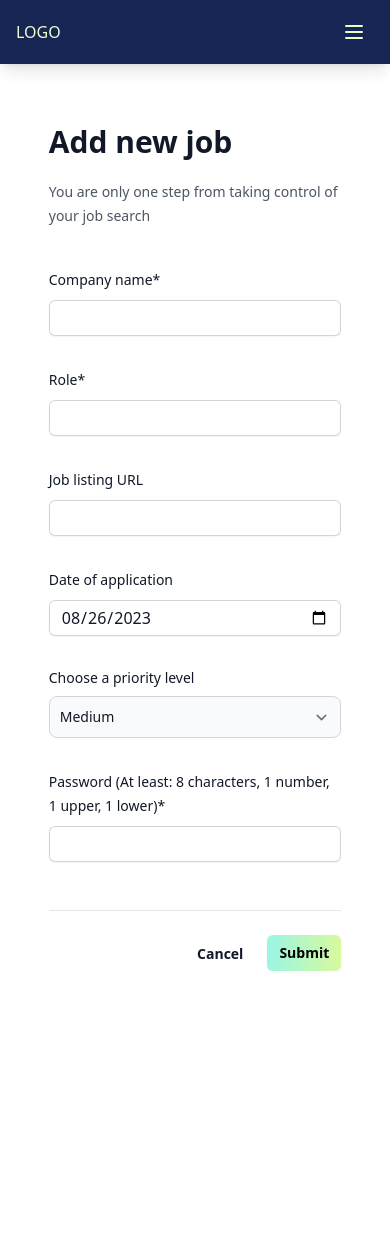
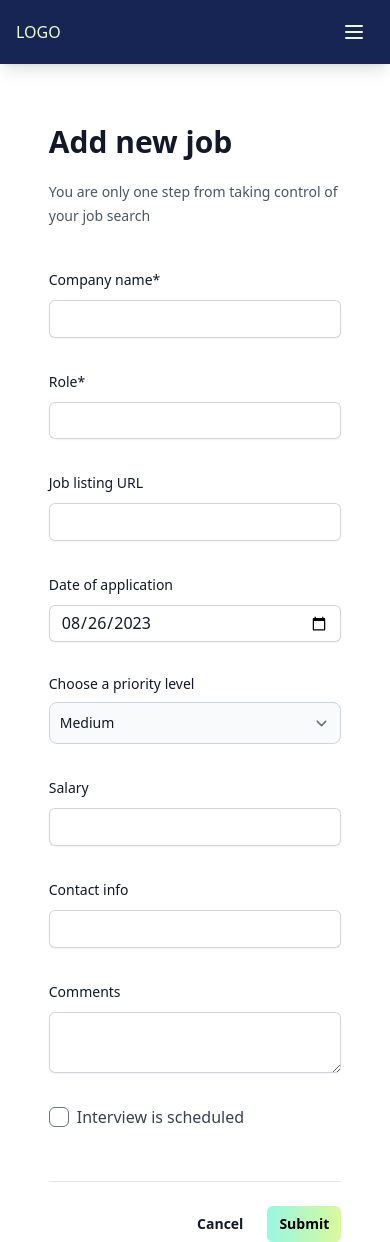
Before and after one commit to lyalex011/JobTrackingApp, a React (Vite) app in the folder Client/: page /new in a window 390 px wide. Before the commit the page ends 971 px from the top, so only its background shows below. Built offline with nearby package versions, Linux system fonts and the light colour scheme.

Commit message:
form New completed

```diff
--- a/Client/src/pages/New.jsx
+++ b/Client/src/pages/New.jsx
@@ -8,6 +8,7 @@ import { Select, Option } from "@material-tailwind/react";
 function New({user}) {
     const [defaultDate, setDefaultDate] = useState('');
     const [option, setOption] = useState(2);
+    const [showInput, setShowInput] = useState(false);
 
     const optionsState = 2;
 
@@ -23,36 +24,71 @@ function New({user}) {
     const salaryRef = useRef()
     const contactRef = useRef()
     const dateRef = useRef()
+    const checkboxRef = useRef()
+    const intdateRef = useRef()
+    const intTypeRef = useRef()
+    const commentRef = useRef()
+
 
     const navigate = useNavigate()
 
     async function handleSubmit(e) {
         e.preventDefault()
         console.log(user)
+        console.log(showInput)
         try {
-            const newJob = {
+          let newJob ={}
+            if(showInput) {
+              newJob = {
                 company: companyRef.current.value,
                 role: positionRef.current.value,
                 url: urlRef.current.value,
                 dateApplied: dateRef.current.value,
                 priority: option,
+                salary: salaryRef.current.value,
+                contact: contactRef.current.value,
+                comments: commentRef.current.value,
+                yesInterview: showInput,
+
+                typeInterview: intTypeRef.current.value,
+                dateInterview: intdateRef.current.value,
                 user: user
+            }
+
+
+          } else {
+              newJob = {
+                company: companyRef.current.value,
+                role: positionRef.current.value,
+                url: urlRef.current.value,
+                dateApplied: dateRef.current.value,
+                priority: option,
+                salary: salaryRef.current.value,
+                contact: contactRef.current.value,
+                comments: commentRef.current.value,
+                user: user
+            }
 
             }
-            console.log(newJob)
             await axios.post(`/api/jobs`, newJob, {
-                headers: {
-                  Authorization: `Bearer ${localStorage.getItem('token')}`
-                }
-              })
-            navigate(`/`)
-        } catch(err) {
+              headers: {
+                Authorization: `Bearer ${localStorage.getItem('token')}`
+              }
+            })
+          navigate(`/`)
+            }
+
+         catch(err) {
             console.log(err.message)
         }
     }
 
-    const handleChange = (event) => {
-      setOption(event.target.value);
+    const handleChange = (e) => {
+      setOption(e.target.value);
+    };
+
+    const handleCheckboxChange = () => {
+      setShowInput(!showInput);
     };
 
 
@@ -83,7 +119,7 @@ function New({user}) {
                     name="company"
                     id="company"
                     autoComplete="company"
-                    className="block w-full rounded-md border-0 py-1.5 text-gray-900 shadow-sm ring-1 ring-inset ring-gray-300 placeholder:text-gray-400 focus:ring-2 focus:ring-inset focus:ring-sky-600 sm:text-sm sm:leading-6"
+                    className="block w-full rounded-md border-0 py-1.5 leading-[1.6] outline-none transition-all duration-200 ease-linear text-gray-900 shadow-sm ring-1 ring-inset ring-gray-300 placeholder:text-gray-400 focus:ring-2 focus:ring-inset focus:ring-sky-600 sm:text-sm sm:leading-6"
                     ref={companyRef}
                     required
 
@@ -104,7 +140,7 @@ function New({user}) {
                     name="Role"
                     id="lastNRoleame"
                     autoComplete="Role"
-                    className="block w-full rounded-md border-0 py-1.5 text-gray-900 shadow-sm ring-1 ring-inset ring-gray-300 placeholder:text-gray-400 focus:ring-2 focus:ring-inset focus:ring-sky-600 sm:text-sm sm:leading-6"
+                    className="block w-full rounded-md border-0 py-1.5 leading-[1.6] outline-none transition-all duration-200 ease-linear text-gray-900 shadow-sm ring-1 ring-inset ring-gray-300 placeholder:text-gray-400 focus:ring-2 focus:ring-inset focus:ring-sky-600 sm:text-sm sm:leading-6"
                     ref={positionRef}
                     required
                   />
@@ -124,7 +160,7 @@ function New({user}) {
                     name="url"
                     type="text"
                     autoComplete="url"
-                    className="block w-full rounded-md border-0 py-1.5 text-gray-900 shadow-sm ring-1 ring-inset ring-gray-300 placeholder:text-gray-400 focus:ring-2 focus:ring-inset focus:ring-sky-600 sm:text-sm sm:leading-6"
+                    className="block w-full rounded-md border-0 py-1.5 leading-[1.6] outline-none transition-all duration-200 ease-linear text-gray-900 shadow-sm ring-1 ring-inset ring-gray-300 placeholder:text-gray-400 focus:ring-2 focus:ring-inset focus:ring-sky-600 sm:text-sm sm:leading-6"
                     ref={urlRef}
 
                   />
@@ -144,7 +180,7 @@ function New({user}) {
                     name="date"
                     id="date"
                     autoComplete="date"
-                    className="block w-full rounded-md border-0 py-1.5 text-gray-900 shadow-sm ring-1 ring-inset ring-gray-300 placeholder:text-gray-400 focus:ring-2 focus:ring-inset focus:ring-sky-600 sm:text-sm sm:leading-6"
+                    className="block w-full rounded-md border-0 py-1.5 leading-[1.6] outline-none transition-all duration-200 ease-linear text-gray-900 shadow-sm ring-1 ring-inset ring-gray-300 placeholder:text-gray-400 focus:ring-2 focus:ring-inset focus:ring-sky-600 sm:text-sm sm:leading-6"
                     ref={dateRef}
                     value={defaultDate}
                     onChange={(e) => setDefaultDate(e.target.value)}
@@ -155,8 +191,8 @@ function New({user}) {
               </div>
 
               <div className="sm:col-span-3">
-              <label htmlFor="countries" className="block mb-2 text-sm font-medium text-gray-900 dark:text-white">Choose a priority level</label>
-<select value={option} onChange={handleChange} id="countries" className="bg-gray-50 border border-gray-300 text-gray-900 text-sm rounded-lg focus:ring-blue-500 focus:border-blue-500 block w-full p-2.5 dark:bg-gray-700 dark:border-gray-600 dark:placeholder-gray-400 dark:text-white dark:focus:ring-blue-500 dark:focus:border-blue-500">
+              <label htmlFor="priority" className="block mb-2 text-sm font-medium text-gray-900">Choose a priority level</label>
+<select value={option} onChange={handleChange} id="priority" className="bg-gray-50 border border-gray-300 text-gray-900 text-sm rounded-lg focus:ring-sky-600 focus:border-sky-600 block w-full p-2.5 ">
   <option value={1}>High</option>
   <option  value={2} >Medium </option>
   <option value={3}>Low</option>
@@ -164,26 +200,120 @@ function New({user}) {
               </div>
 
 
-
-              <div className="col-span-full">
+              <div className="sm:col-span-3">
                 <label
-                  htmlFor="password"
+                  htmlFor="Salary"
                   className="block text-sm font-medium leading-6 text-gray-900"
                 >
-                  Password (At least: 8 characters, 1 number, 1 upper, 1 lower)*
+                  Salary
                 </label>
                 <div className="mt-2">
                   <input
                     type="text"
-                    name="password"
-                    id="password"
-                    autoComplete="password"
-                    className="block w-full rounded-md border-0 py-1.5 text-gray-900 shadow-sm ring-1 ring-inset ring-gray-300 placeholder:text-gray-400 focus:ring-2 focus:ring-inset focus:ring-sky-600 sm:text-sm sm:leading-6"
+                    name="Salary"
+                    id="Salary"
+                    autoComplete="Salary"
+                    className="block w-full rounded-md border-0 py-1.5 leading-[1.6] outline-none transition-all duration-200 ease-linear text-gray-900 shadow-sm ring-1 ring-inset ring-gray-300 placeholder:text-gray-400 focus:ring-2 focus:ring-inset focus:ring-sky-600 sm:text-sm sm:leading-6"
+                    ref={salaryRef}
 
 
                   />
                 </div>
               </div>
+
+              <div className="sm:col-span-3">
+                <label
+                  htmlFor="Contact"
+                  className="block text-sm font-medium leading-6 text-gray-900"
+                >
+                  Contact info
+                </label>
+                <div className="mt-2">
+                  <input
+                    type="text"
+                    name="Contact"
+                    id="lastNRoleame"
+                    autoComplete="Contact"
+                    className="block w-full rounded-md border-0 py-1.5 leading-[1.6] outline-none transition-all duration-200 ease-linear text-gray-900 shadow-sm ring-1 ring-inset ring-gray-300 placeholder:text-gray-400 focus:ring-2 focus:ring-inset focus:ring-sky-600 sm:text-sm sm:leading-6"
+                    ref={contactRef}
+
+                  />
+                </div>
+              </div>
+
+
+              <div className="col-span-full">
+                <label
+                  htmlFor="lg-input"
+                  className="block text-sm font-medium leading-6 text-gray-900"
+                >
+                  Comments
+                </label>
+                <div className="mt-2">
+                  <textarea
+                    type="textarea"
+                    name="lg-input"
+                    id="lg-input"
+                    autoComplete="lg-input"
+                    className="peer block w-full min-h-[auto] rounded-md border-0 py-[0.32rem] leading-[1.6] outline-none transition-all duration-200 ease-linear text-gray-900 shadow-sm ring-1 ring-inset ring-gray-300 placeholder:text-gray-400 focus:ring-2 focus:ring-inset focus:ring-sky-600 sm:text-sm sm:leading-6"
+                    ref={commentRef}
+
+                  />
+                </div>
+              </div>
+
+          <div className="col-span-full">
+          <label className="inline-flex items-center ">
+            <input
+              type="checkbox"
+              id="showInput"
+              className="form-checkbox rounded-md h-5 w-5 text-sky-700"
+              checked={showInput}
+              onChange={handleCheckboxChange}
+              ref={checkboxRef}
+            />
+            <span className="ml-2 text-gray-700">Interview is scheduled</span>
+          </label>
+          </div>
+          {showInput && (
+            <>
+             <div className="sm:col-span-3">
+             <label
+               htmlFor="date"
+               className="block text-sm font-medium leading-6 text-gray-900"
+             >
+               Date of interview
+             </label>
+             <div className="mt-2">
+               <input
+                 type="date"
+                 name="date"
+                 id="date"
+                 autoComplete="date"
+                 className="block w-full rounded-md border-0 py-1.5 leading-[1.6] outline-none transition-all duration-200 ease-linear text-gray-900 shadow-sm ring-1 ring-inset ring-gray-300 placeholder:text-gray-400 focus:ring-2 focus:ring-inset focus:ring-sky-600 sm:text-sm sm:leading-6"
+                 ref={intdateRef}
+
+
+
+
+               />
+             </div>
+           </div>
+          <div className="sm:col-span-3">
+          <label htmlFor="priority" className="block mb-2 text-sm font-medium text-gray-900">Choose type of interview</label>
+<select ref={intTypeRef} id="priority" className="bg-gray-50 border border-gray-300 text-gray-900 text-sm rounded-lg focus:ring-sky-600 focus:border-sky-600 block w-full p-2.5 ">
+<option value="Phone screen">Phone screen</option>
+<option value="Hiring manager interview">Hiring manager interview</option>
+<option  value="Behavioral interview ">Behavioral interview </option>
+<option value="Second or panel interview ">Second or panel interview</option>
+<option value="Technical interview ">Technical interview </option>
+<option value="Group interview">Group interview</option>
+<option value="Other">Other</option>
+</select>
+          </div>
+          </>
+        )}
+
             </div>
           </div>
         </div>
```
